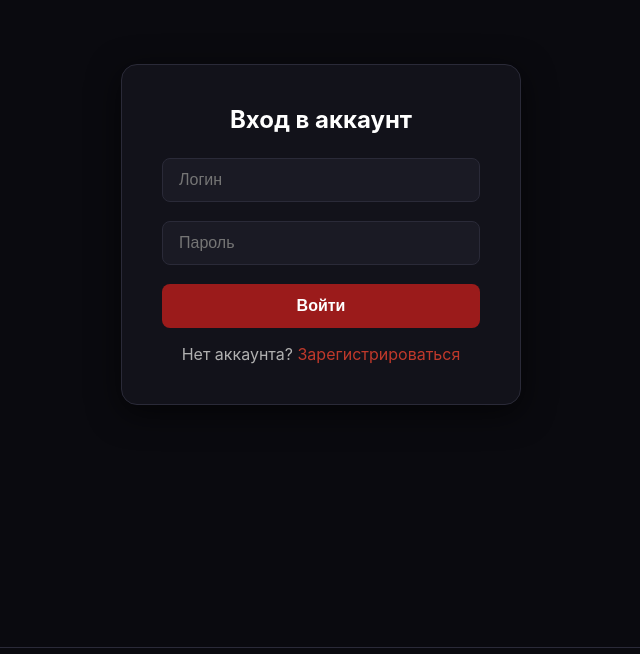
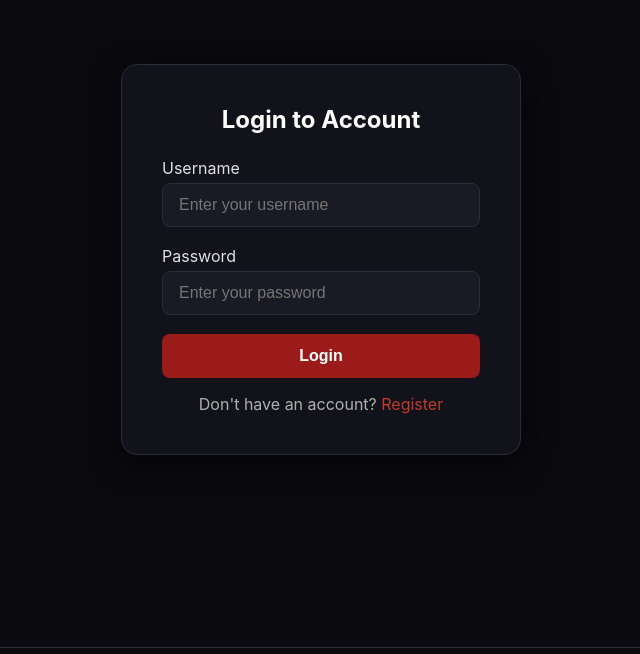
Before and after one commit to mmter1or-afk/cserv, a Flask app: page /login in a window 1280 px wide. Shown: the part 68-722 px from the top of the page, without its empty margins (319-959 px from the left). Run offline with Flask 3, Linux system fonts and the light colour scheme.

Commit message:
Update login.html with improved form and validation

```diff
--- a/templates/login.html
+++ b/templates/login.html
@@ -1,18 +1,20 @@
 {% extends "base.html" %}
-{% block title %}Вход{% endblock %}
+{% block title %}Login{% endblock %}
 {% block content %}
 <div class="auth-card">
-    <h2>Вход в аккаунт</h2>
+    <h2>Login to Account</h2>
     {% if error %}<div class="error">{{ error }}</div>{% endif %}
     <form method="POST">
         <div class="input-group">
-            <input type="text" name="username" placeholder="Логин" required>
+            <label for="username">Username</label>
+            <input type="text" id="username" name="username" placeholder="Enter your username" required minlength="3" maxlength="32">
         </div>
         <div class="input-group">
-            <input type="password" name="password" placeholder="Пароль" required>
+            <label for="password">Password</label>
+            <input type="password" id="password" name="password" placeholder="Enter your password" required minlength="8" maxlength="128">
         </div>
-        <button type="submit" class="btn-blood">Войти</button>
+        <button type="submit" class="btn-blood">Login</button>
     </form>
-    <p class="auth-link">Нет аккаунта? <a href="/register">Зарегистрироваться</a></p>
+    <p class="auth-link">Don't have an account? <a href="/register">Register</a></p>
 </div>
 {% endblock %}
```
